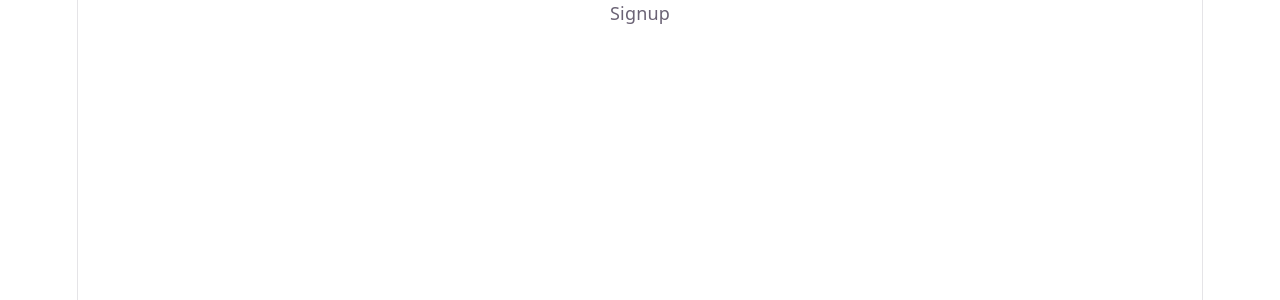
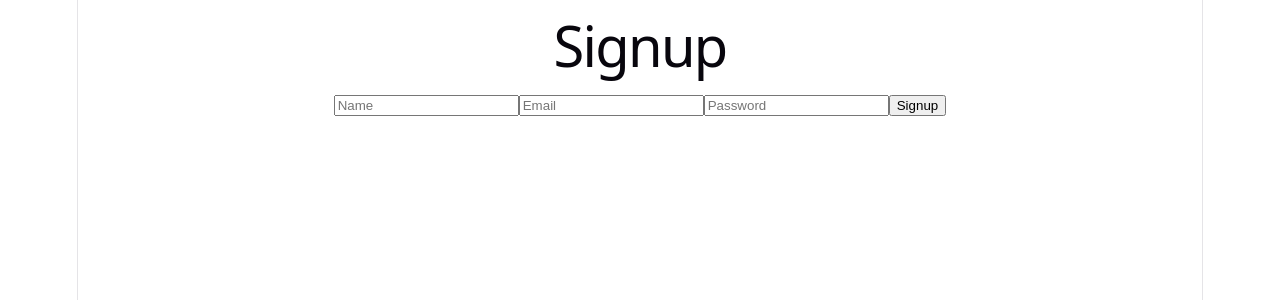
Before and after one commit to vaishali578/task-time-tracking-app, a React app in the folder frontend/: page /signup in a window 1280 px wide. Shown: the top 300 px of the page. Built offline with nearby package versions, Linux system fonts and the light colour scheme; the HTML template or start-up script is replaced by a standard one.

Commit message:
feat: connect signup form with auth API

```diff
--- a/frontend/src/pages/Signup.jsx
+++ b/frontend/src/pages/Signup.jsx
@@ -1,9 +1,83 @@
-import React from 'react'
+import { useState } from "react";
+import { useNavigate } from "react-router-dom";
+import { signupUser } from "../services/auth";
 
 const Signup = () => {
+  const navigate = useNavigate();
+
+  const [formData, setFormData] = useState({
+    name: "",
+    email: "",
+    password: "",
+  });
+
+  const [error, setError] = useState("");
+  const [loading, setLoading] = useState(false);
+
+  const handleChange = (e) => {
+    setFormData({
+      ...formData,
+      [e.target.name]: e.target.value,
+    });
+  };
+
+  const handleSubmit = async (e) => {
+    e.preventDefault();
+
+    setError("");
+    setLoading(true);
+
+    try {
+      await signupUser(formData);
+
+      navigate("/login");
+    } catch (error) {
+      setError(
+        error.response?.data?.message ||
+          "Something went wrong"
+      );
+    } finally {
+      setLoading(false);
+    }
+  };
+
   return (
-    <div>Signup</div>
-  )
-}
+    <div>
+      <h1>Signup</h1>
 
-export default Signup
+      <form onSubmit={handleSubmit}>
+        <input
+          type="text"
+          name="name"
+          placeholder="Name"
+          value={formData.name}
+          onChange={handleChange}
+        />
+
+        <input
+          type="email"
+          name="email"
+          placeholder="Email"
+          value={formData.email}
+          onChange={handleChange}
+        />
+
+        <input
+          type="password"
+          name="password"
+          placeholder="Password"
+          value={formData.password}
+          onChange={handleChange}
+        />
+
+        {error && <p>{error}</p>}
+
+        <button type="submit" disabled={loading}>
+          {loading ? "Creating account..." : "Signup"}
+        </button>
+      </form>
+    </div>
+  );
+};
+
+export default Signup;
--- /dev/null
+++ b/frontend/src/services/auth.js
@@ -0,0 +1,7 @@
+import api from "./api";
+
+export const signupUser = async (userData) => {
+  const response = await api.post("/auth/signup", userData);
+
+  return response.data;
+};
```
